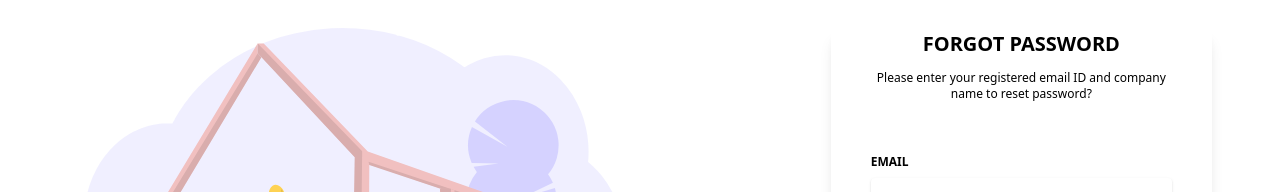
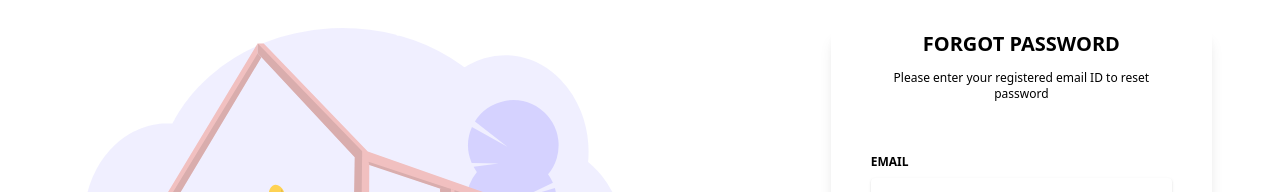
Before and after one commit to narisettiashok/CivilBlog, a React (Create React App) app: page /auth/forgot-password in a window 1280 px wide. Shown: the part 206-398 px from the top of the page. Built offline with nearby package versions, Linux system fonts and the light colour scheme.

Commit message:
Forgot password page updated

```diff
--- a/src/pages/Auth/ForgotPasswordPage.jsx
+++ b/src/pages/Auth/ForgotPasswordPage.jsx
@@ -19,7 +19,7 @@ function ForgotPasswordPage() {
                                 Forgot Password
                             </h1>
                             <p className="text-xs text-center pb-10">
-                                Please enter your registered email ID and company name to reset password?
+                                Please enter your registered email ID to reset password
                             </p>
                         </div>
 
```
